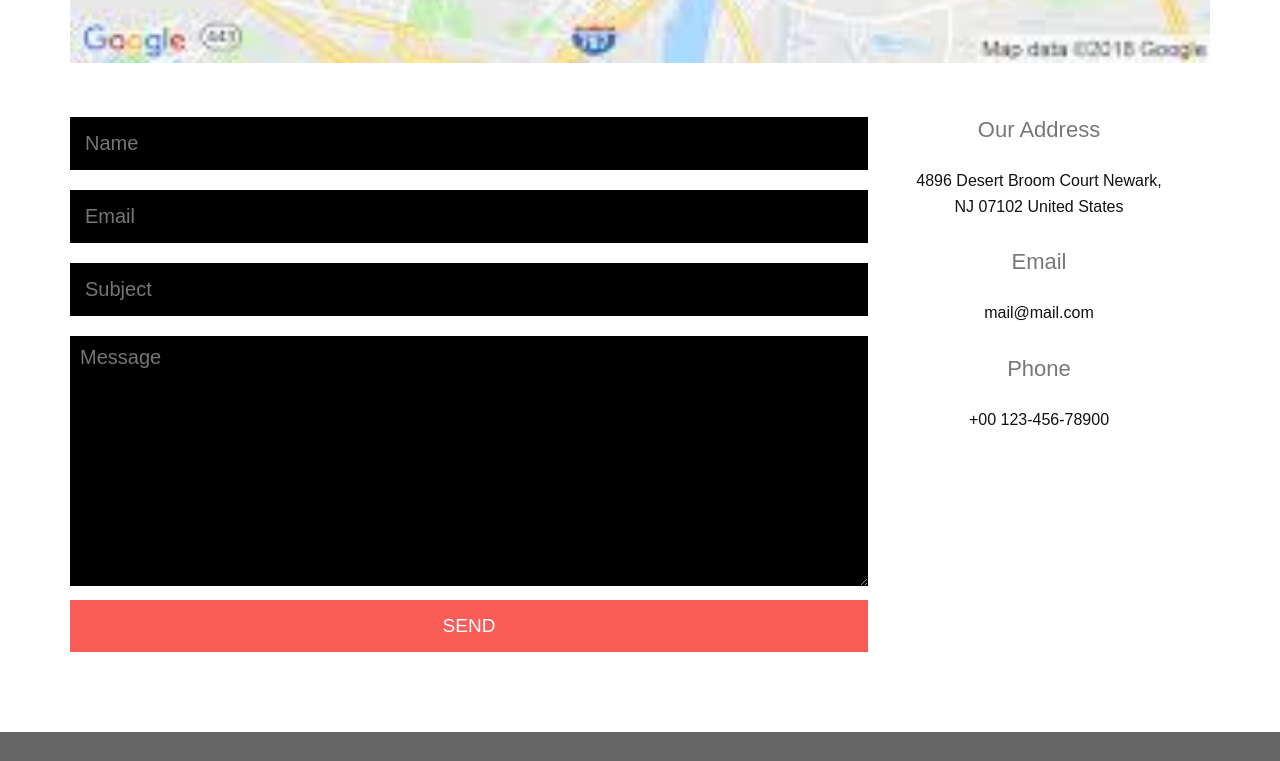
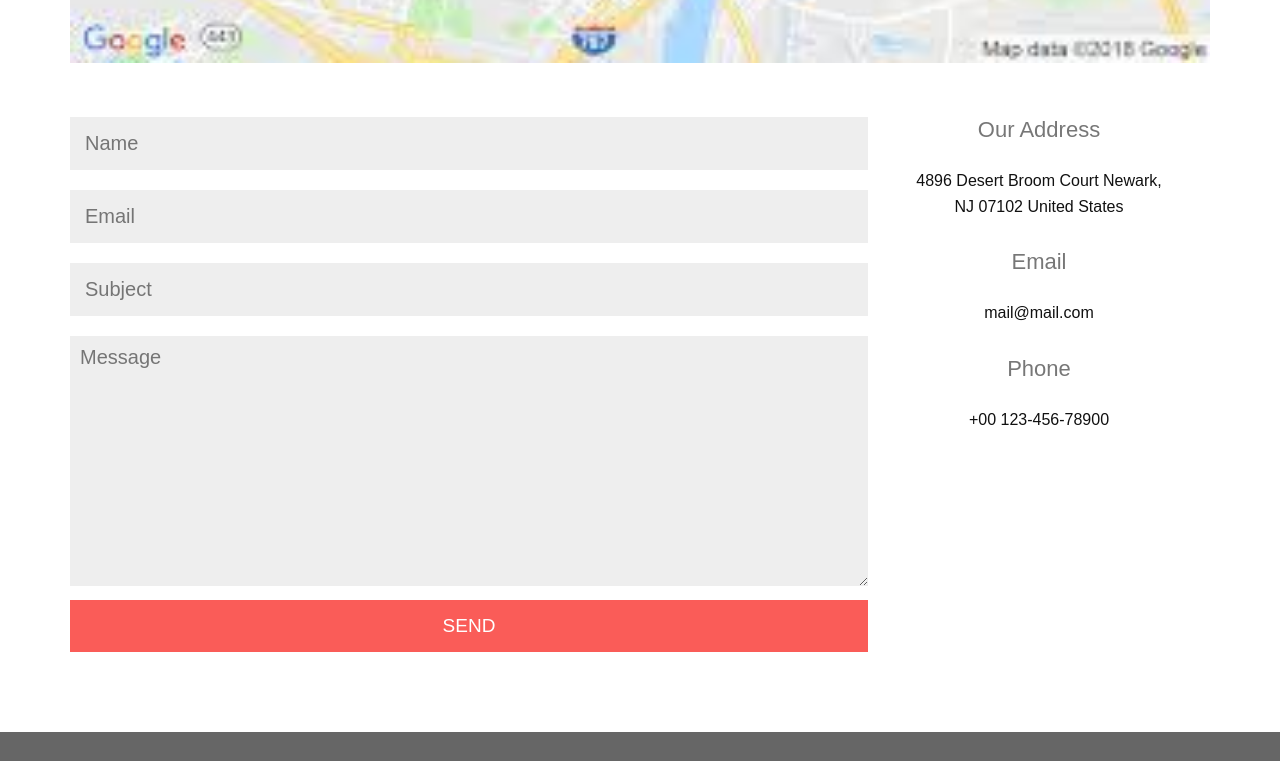
Before and after one commit to AHMED1CB/Moderno-website, a plain HTML site: page index.html in a window 1280 px wide. Shown: the part 2927-3688 px from the top of the page. Drawn offline with Linux system fonts and the light colour scheme.

Commit message:
Update style.css

```diff
--- a/css/style.css
+++ b/css/style.css
@@ -381,7 +381,8 @@ textarea{
 width: 100%;
 height: 300px;
 padding: 10px;
-font-size: 20px
+font-size: 20px;
+
 }
 
 
@@ -389,7 +390,7 @@ input{
 font-size: 20px;
 padding: 15px;
 transition: 0.5s;
-background: #000;
+background: #eee;
 width: 100%;
 margin-bottom: 20px
 }
@@ -397,7 +398,7 @@ margin-bottom: 20px
 textarea{
 width: 100%;
 height: 250px;
-background: #000
+background: #eee
 }
 
 .form button.send{
```
